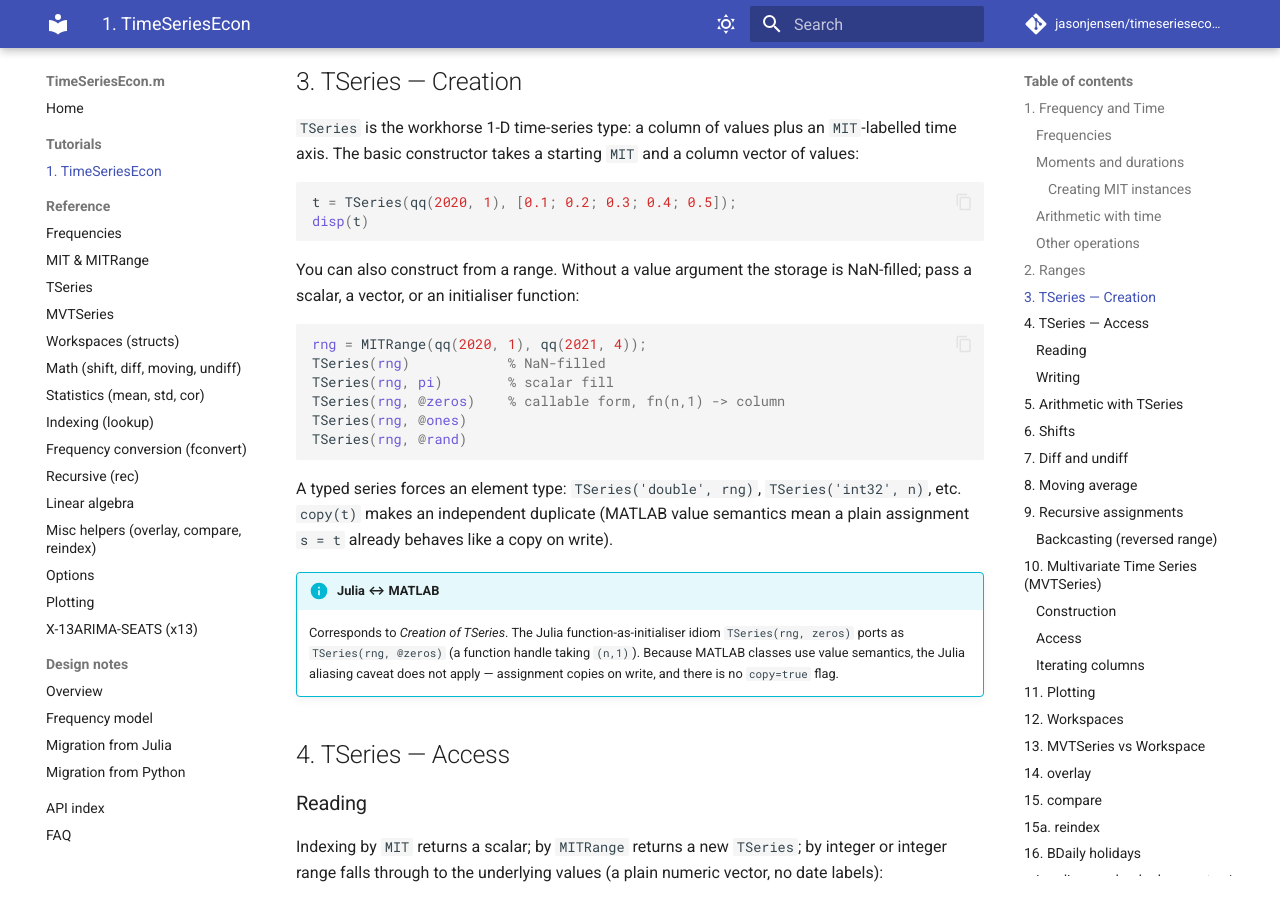
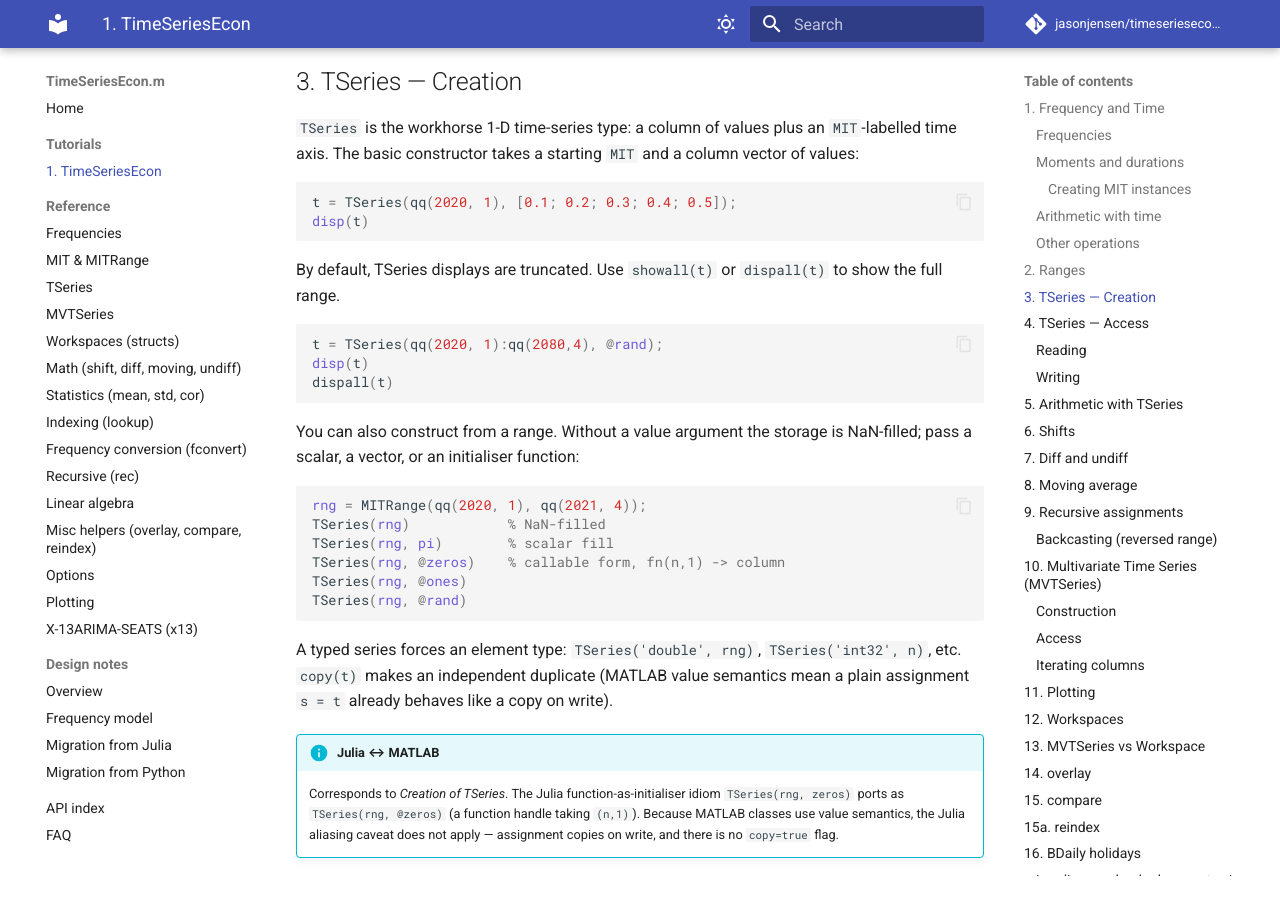
Before and after one commit to jasonjensen/TimeSeriesEcon.m, an MkDocs documentation site: the page built from docs/tutorials/1_timeseriesecon.md, in a window 1280 px wide and 900 px high, scrolled down 4782 px. Built offline with MkDocs 1.6.1 and Material for MkDocs 9.7.7, drawn with Linux system fonts in a browser that asks for light colours; comment, search, counter and statistics services are not loaded; some of the changed text lies outside the part shown.

Commit message:
update docs

````diff
--- a/docs/tutorials/1_timeseriesecon.md
+++ b/docs/tutorials/1_timeseriesecon.md
@@ -228,6 +228,15 @@ column vector of values:
 ```matlab
 t = TSeries(qq(2020, 1), [0.1; 0.2; 0.3; 0.4; 0.5]);
 disp(t)
+```
+
+By default, TSeries displays are truncated. Use `showall(t)` or `dispall(t)` to show
+the full range.
+
+```matlab
+t = TSeries(qq(2020, 1):qq(2080,4), @rand);
+disp(t)
+dispall(t)
 ```
 
 You can also construct from a range. Without a value argument the storage is
@@ -484,6 +493,9 @@ disp(mv)
 MVTSeries(MITRange(qq(2020, 1), qq(2021, 3)), {'one','too','tree'}, @zeros)
 ```
 
+By default, MVTSeries displays are truncated. Use `showall(mv)` or `dispall(mv)` to show
+the full range.
+
 ### Access
 
 ```matlab
@@ -493,6 +505,7 @@ mv('a')                                    % one column as a TSeries
 mv.a                                       % same, attribute-style
 mv({'a', 'b'})                             % sub-MVTSeries with those columns
 mv(MITRange(qq(2020, 1), qq(2020, 4)))     % sub-MVTSeries (all columns, rows sliced)
+mv.a(qq(2020, 1):qq(2020, 4))              % one  column, rows sliced
 ```
 
 ### Iterating columns
````
Also changed, not shown: docs/reference/mvtseries.md (+3 -0 lines), docs/reference/tseries.md (+3 -0 lines).
